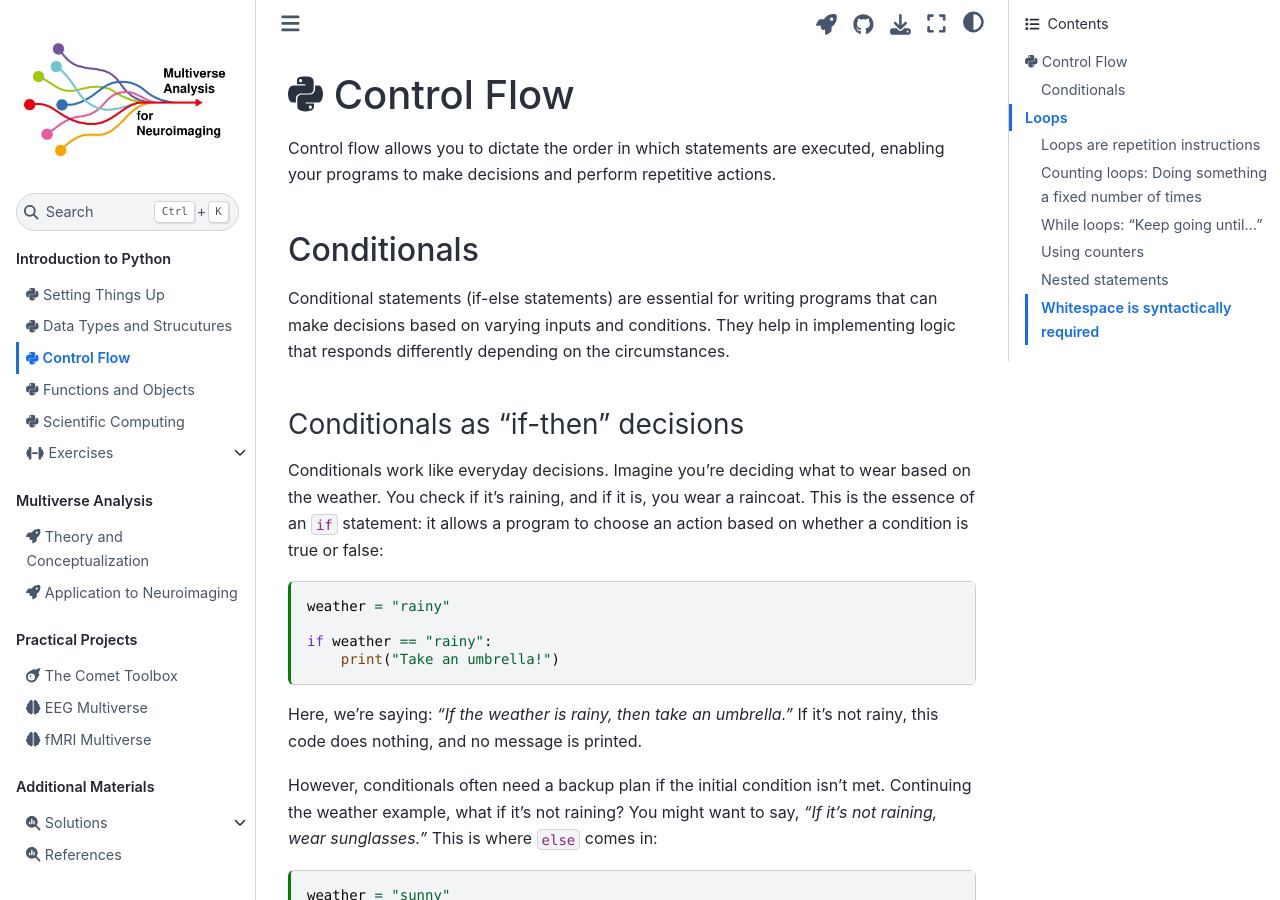
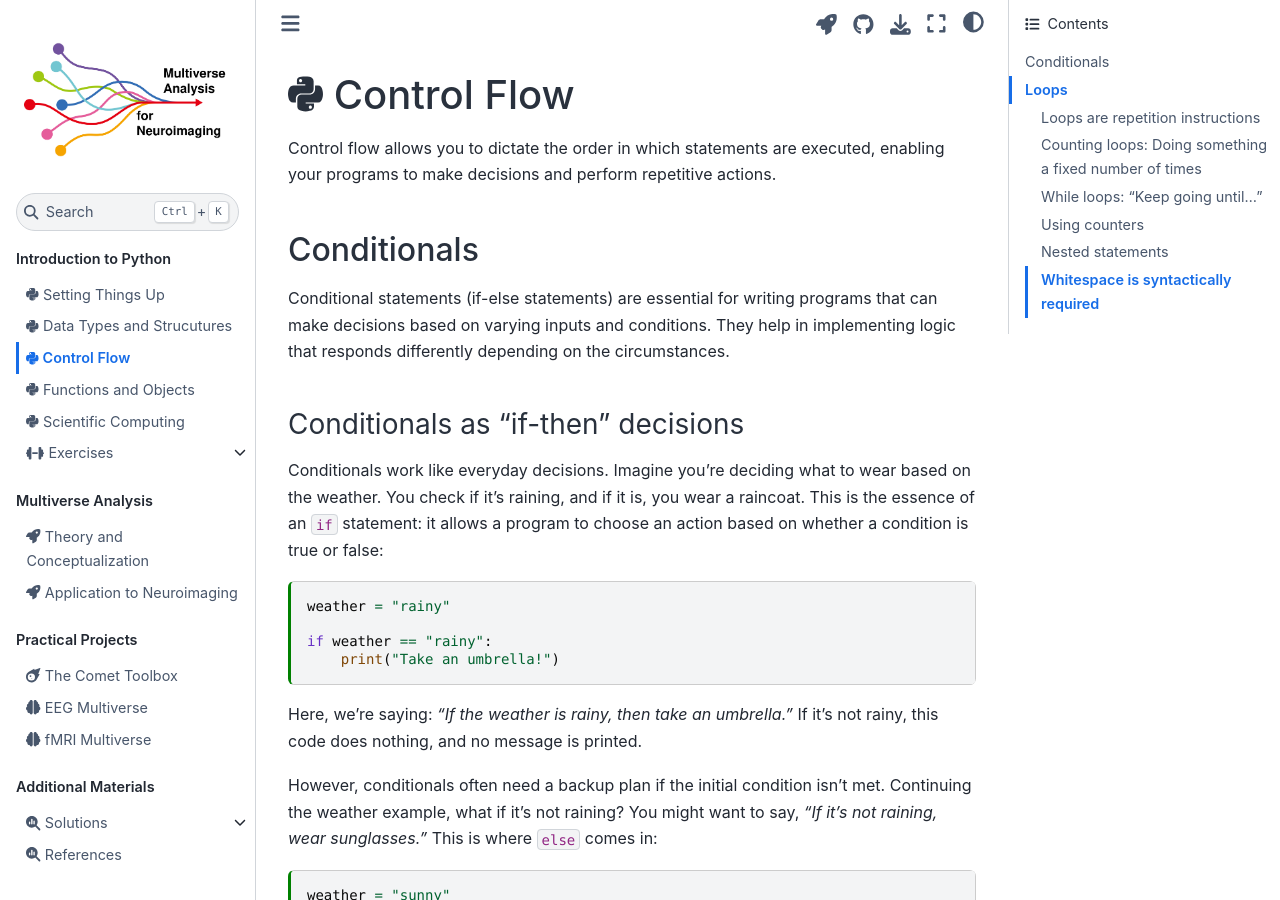
Before and after one commit to pmus-lab/pug2025-workshop, a Jupyter Book: the page built from book/1_python/3_control_flow.md, in a window 1280 px wide and 900 px high. Built offline with Jupyter Book 1.0.4 settings and Sphinx 7.4.7 and the Sphinx Book theme 1.1.4, drawn with Linux system fonts in a browser that asks for light colours; pages that are not in the unit, such as notebooks, are missing from menus; comment, search, counter and statistics services are not loaded.

Commit message:
misc cleanup

````diff
--- a/book/1_python/3_control_flow.md
+++ b/book/1_python/3_control_flow.md
@@ -100,7 +100,7 @@
 ```
 
 
-# Loops
+## Loops
 
 Now, we will have a look at how we cann use looping operations to simplify repetition, allowing us to perform tasks across items or count through fixed numbers efficiently.
 
````
Also changed, not shown: book/4_additional/solutions/eeg_multiverse.ipynb, book/4_additional/solutions/fmri_multiverse.ipynb.
